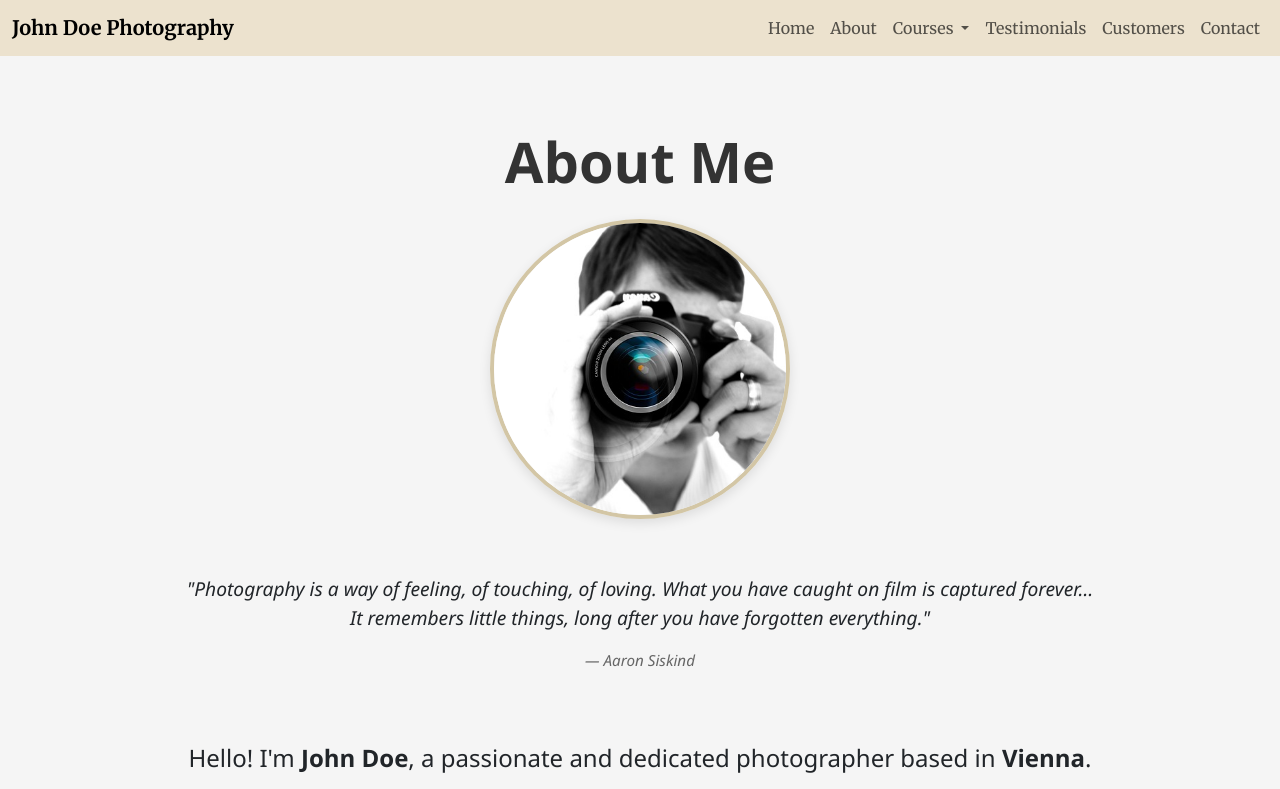
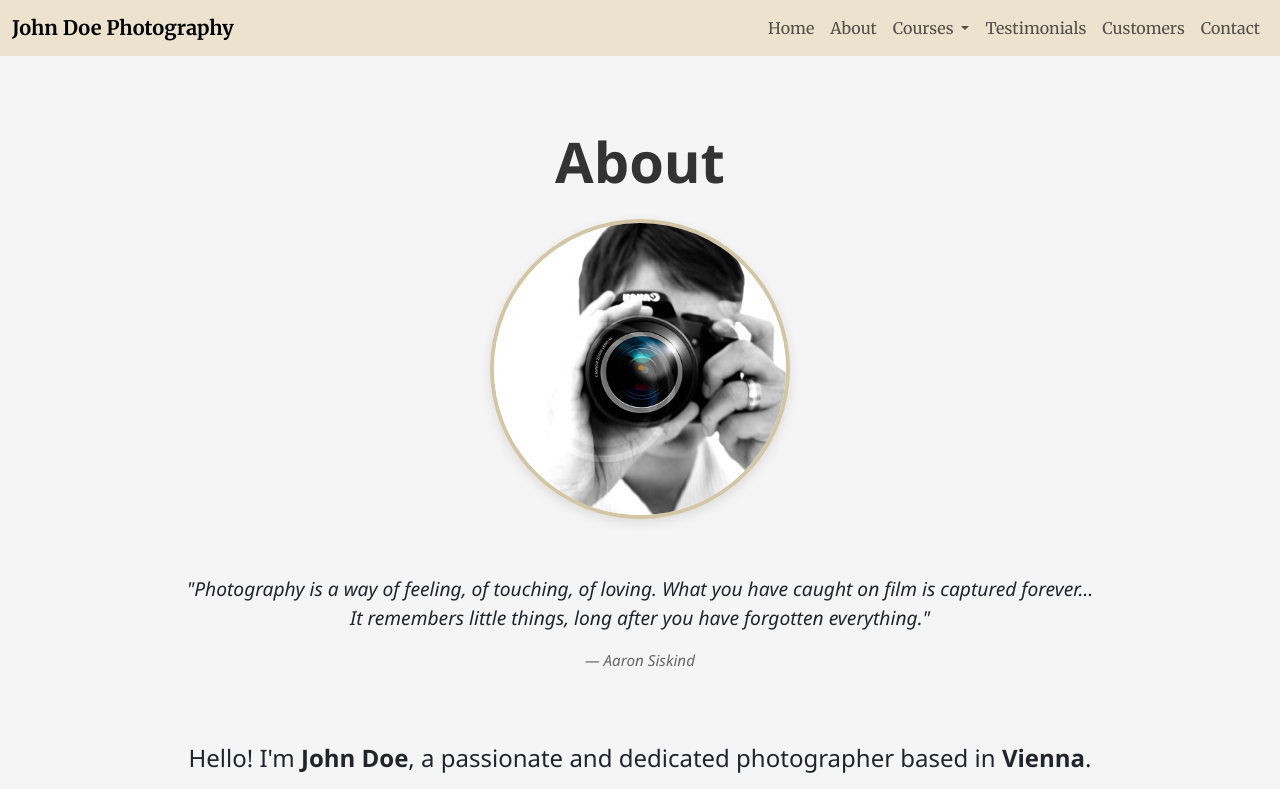
Before and after one commit to santiagoAlvRu/photographerswebpage, an Angular app: page /about in a window 1280 px wide. Shown: the top 789 px of the page. Built offline with nearby package versions, Linux system fonts and the light colour scheme.

Commit message:
more details

```diff
--- a/src/app/components/about/about.component.html
+++ b/src/app/components/about/about.component.html
@@ -1,5 +1,5 @@
 <div class="container text-center py-5">
-  <h1 class="display-4 my-4 fw-bold text-center">About Me</h1>
+  <h1 class="display-4 my-4 fw-bold text-center">About</h1>
 
   <img
     class="rounded-circle mb-4"
--- a/src/app/components/course-detail/course-detail.component.html
+++ b/src/app/components/course-detail/course-detail.component.html
@@ -17,6 +17,6 @@
     <p><strong>Duration:</strong> {{ course.duration }}</p>
     <p>{{ course.description }}</p>
     <p><strong>Costs:</strong> {{ course.cost }}</p>
-    <button (click)="enroll(course)">{{ course.button }}</button>
+    <button class="text-black" (click)="enroll(course)">{{ course.button }}</button>
   </div>
 </div>
--- a/src/app/components/hero/hero.component.ts
+++ b/src/app/components/hero/hero.component.ts
@@ -1,11 +1,8 @@
 import { Component } from '@angular/core';
-import {RouterLink} from '@angular/router';
 
 @Component({
   selector: 'app-hero',
-  imports: [
-    RouterLink
-  ],
+  imports: [],
   templateUrl: './hero.component.html',
   styleUrl: './hero.component.css'
 })
```
